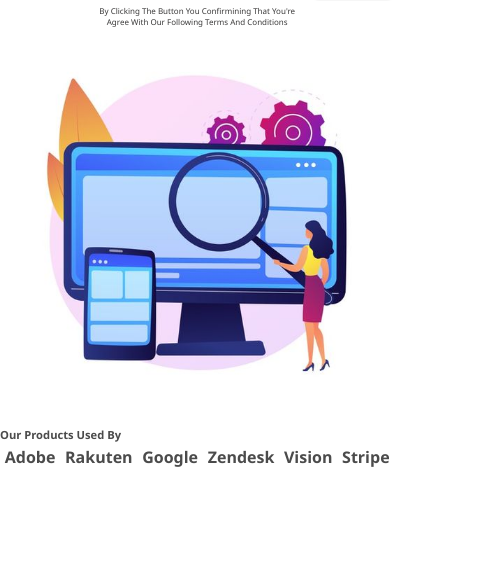
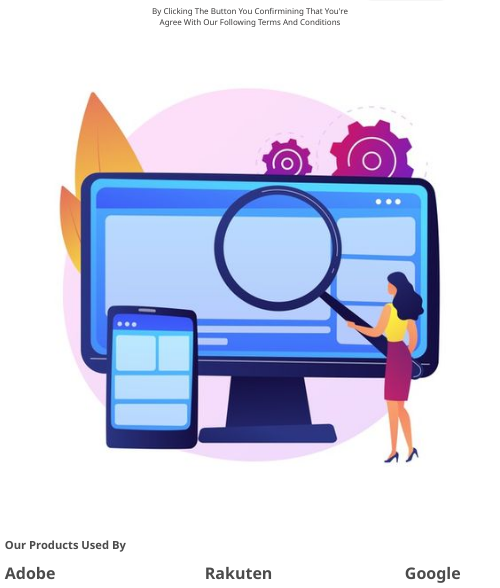
Before and after one commit to ManouBlog/projet_landing-page, a plain HTML site: page index.html in a window 390 px wide. Shown: the part 365-953 px from the top of the page, 500 px wide, since content can reach past the window. Before the commit the page ends 844 px from the top, so only its background shows below. Drawn offline with Linux system fonts and the light colour scheme.

Commit message:
modification au nivau du media queries 500px

```diff
--- a/css/style.css
+++ b/css/style.css
@@ -94,14 +94,13 @@
 }
 .content_logo-entreprise{
     display: flex;
-    justify-content: space-around;
+    justify-content: space-evenly;
     margin: auto;
 }
 .content_logo-entreprise span{
     padding:.3rem;
     font-weight: 900;
     color: rgb(75, 75, 75);
-
 }
 
 @media screen and (max-width:500px) {
@@ -144,7 +143,18 @@
         margin-left: .5rem;
     }
     .content_logo p{
-       padding: 0;
+       padding: .3rem;
+    }
+    .content_logo-entreprise{
+       width:500px;
+       height:auto;
+       overflow-x: auto;
+       justify-content: unset;
+    }
+    .content_logo-entreprise span{
+        width: 200px;
+        height: 100%;
+        flex-shrink: 0;
     }
 
 
```
